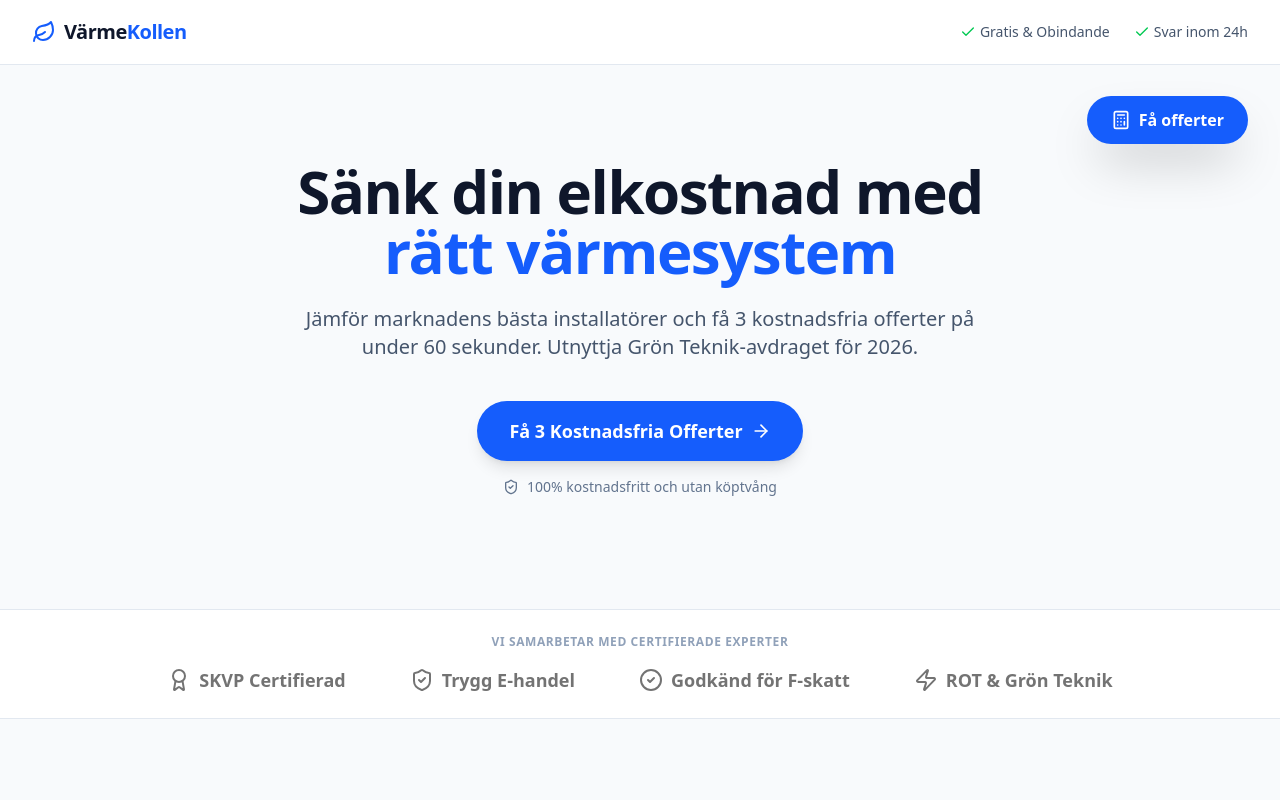
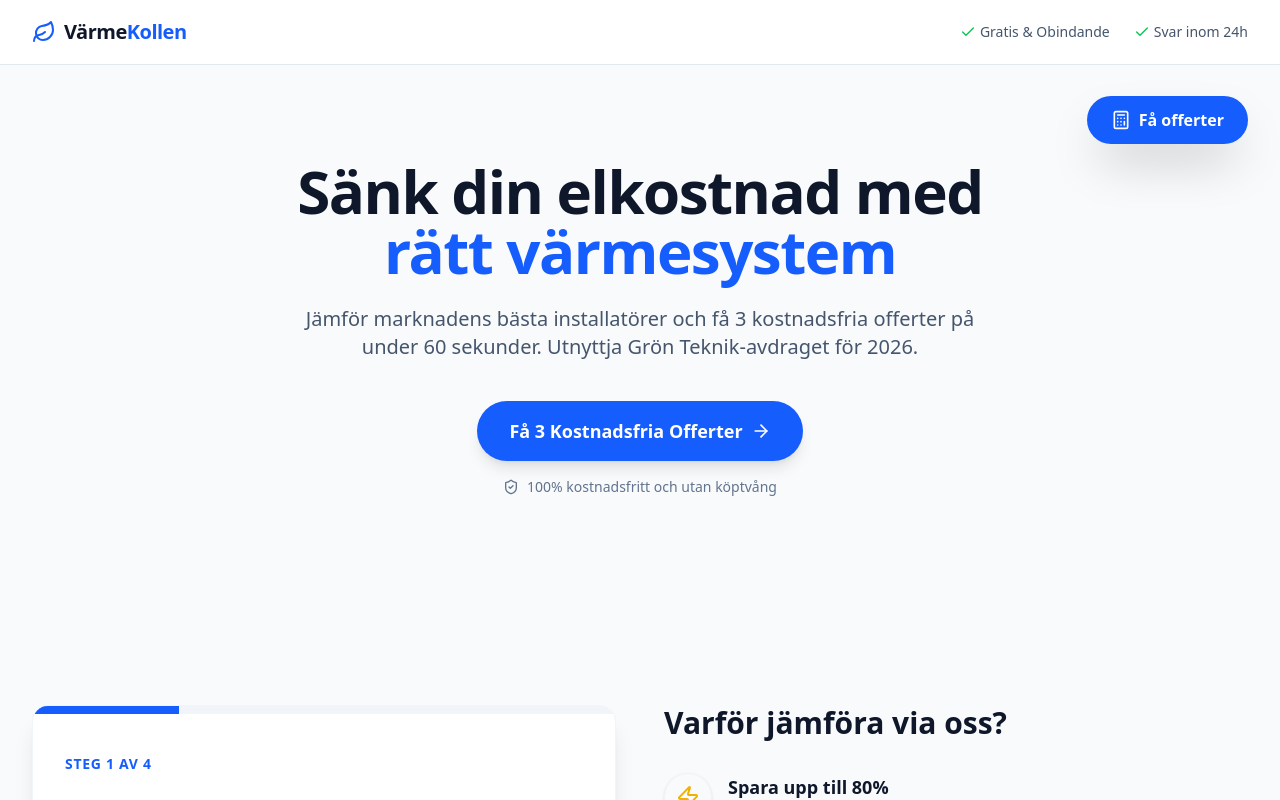
Before and after one commit to kbabic1119/varmekollen, a React (Vite) app: page / in a window 1280 px wide. Shown: the top 800 px of the page. Built offline with nearby package versions, Linux system fonts and the light colour scheme.

Commit message:
Remove Trust Bar section as requested

```diff
--- a/src/App.tsx
+++ b/src/App.tsx
@@ -91,18 +91,7 @@ export default function App() {
         </div>
       </section>
 
-      {/* Trust Bar */}
-      <section className="bg-white border-y border-slate-200 py-6">
-        <div className="max-w-7xl mx-auto px-4 sm:px-6 lg:px-8">
-          <p className="text-center text-xs font-semibold text-slate-400 uppercase tracking-wider mb-4">Vi samarbetar med certifierade experter</p>
-          <div className="flex flex-wrap justify-center gap-8 md:gap-16 opacity-60 grayscale">
-            <div className="flex items-center gap-2 font-bold text-lg"><Award className="w-6 h-6" /> SKVP Certifierad</div>
-            <div className="flex items-center gap-2 font-bold text-lg"><ShieldCheck className="w-6 h-6" /> Trygg E-handel</div>
-            <div className="flex items-center gap-2 font-bold text-lg"><CheckCircle2 className="w-6 h-6" /> Godkänd för F-skatt</div>
-            <div className="flex items-center gap-2 font-bold text-lg"><Zap className="w-6 h-6" /> ROT & Grön Teknik</div>
-          </div>
-        </div>
-      </section>
+
 
       {/* Main Content: Funnel & Features */}
       <section className="py-16 lg:py-24 max-w-7xl mx-auto px-4 sm:px-6 lg:px-8 grid lg:grid-cols-2 gap-12 items-start">
```
